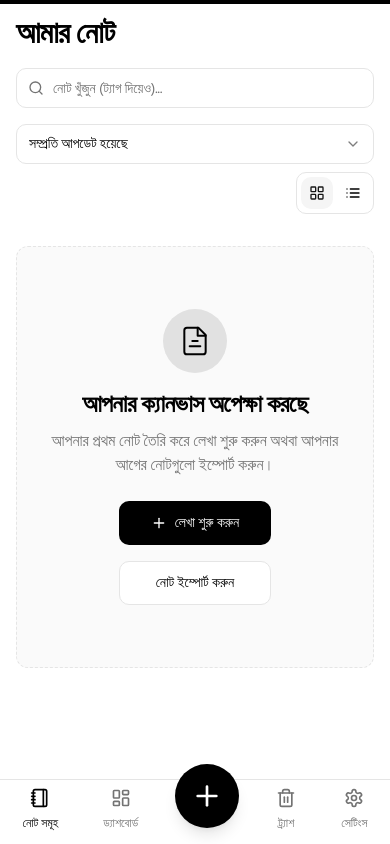
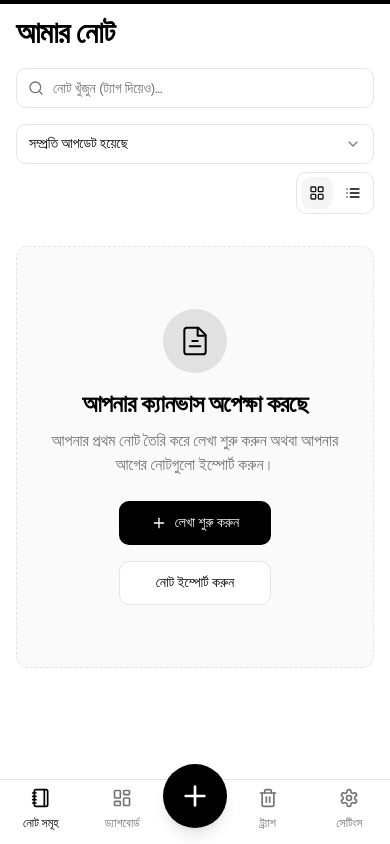
Before and after one commit to FrostFoe/asmrWrite, a Next.js app: page /notes in a window 390 px wide. Built offline with nearby package versions, Linux system fonts and the light colour scheme; a web font is replaced by a local one.

Commit message:
Eije dekhen (+) icon ta kemon dhan dike sore gese! Maybe protita navbar

```diff
--- a/src/components/layout/sidebar.tsx
+++ b/src/components/layout/sidebar.tsx
@@ -7,7 +7,6 @@ import {
   LayoutDashboard,
   Trash2,
   Settings,
-  Home,
   Plus,
 } from "lucide-react";
 import { motion } from "framer-motion";
@@ -41,7 +40,7 @@ const NavLink = ({
     <Link
       href={href}
       className={cn(
-        "group flex flex-col items-center gap-1 rounded-md p-2 text-xs font-medium leading-6 transition-colors lg:flex-row lg:gap-x-3 lg:p-2 lg:text-sm",
+        "group flex flex-col items-center gap-1 rounded-md p-2 text-xs font-medium leading-6 transition-colors lg:w-full lg:flex-row lg:gap-x-3 lg:p-2 lg:text-sm",
         isActive
           ? "text-primary lg:bg-accent lg:text-accent-foreground"
           : "text-muted-foreground hover:bg-accent hover:text-accent-foreground",
@@ -64,7 +63,19 @@ export default function Sidebar({ onNewNote }: { onNewNote: () => void }) {
         <div className="flex grow flex-col gap-y-5 overflow-y-auto border-r bg-background px-6 pb-4">
           <div className="flex h-16 shrink-0 items-center">
             <Link href="/notes" className="flex items-center gap-2">
-              <Home className="h-8 w-8 text-primary" />
+              <svg
+                xmlns="http://www.w3.org/2000/svg"
+                viewBox="0 0 24 24"
+                fill="none"
+                stroke="currentColor"
+                strokeWidth="2"
+                strokeLinecap="round"
+                strokeLinejoin="round"
+                className="h-8 w-8 text-primary"
+              >
+                <path d="M15.23 5.23a.75.75 0 0 1 1.06 1.06L10.06 12l6.23 6.23a.75.75 0 0 1-1.06 1.06L8.44 12.53a1.5 1.5 0 0 1 0-2.12z" />
+              </svg>
+
               <h1 className={cn("text-2xl font-bold tracking-tight", fontClass)}>
                 আমার নোট
               </h1>
@@ -94,11 +105,13 @@ export default function Sidebar({ onNewNote }: { onNewNote: () => void }) {
 
       {/* Mobile Bottom Nav */}
       <div className="fixed bottom-0 left-0 right-0 z-40 border-t bg-background/80 backdrop-blur-sm lg:hidden">
-        <div className="flex h-16 items-center justify-around pb-[env(safe-area-inset-bottom)]">
+        <div className="flex h-16 items-center pb-[env(safe-area-inset-bottom)]">
           {navItems.slice(0, 2).map((item) => (
-            <NavLink key={item.label} {...item} />
+            <div key={item.label} className="flex-1 text-center">
+              <NavLink {...item} />
+            </div>
           ))}
-          <div className="relative -top-4">
+          <div className="relative -top-4 flex-shrink-0">
             <motion.div whileTap={{ scale: 0.95 }}>
               <Button
                 className="h-16 w-16 rounded-full bg-primary shadow-lg hover:bg-primary/90"
@@ -111,7 +124,9 @@ export default function Sidebar({ onNewNote }: { onNewNote: () => void }) {
             </motion.div>
           </div>
           {navItems.slice(2).map((item) => (
-            <NavLink key={item.label} {...item} />
+            <div key={item.label} className="flex-1 text-center">
+              <NavLink {...item} />
+            </div>
           ))}
         </div>
       </div>
```
Also changed, not shown: public/fallback-33jmxYeELcqcIRPP0K042.js (renamed from public/fallback-LXDvcurRgGFRMe2exarPb.js), public/sw.js.
